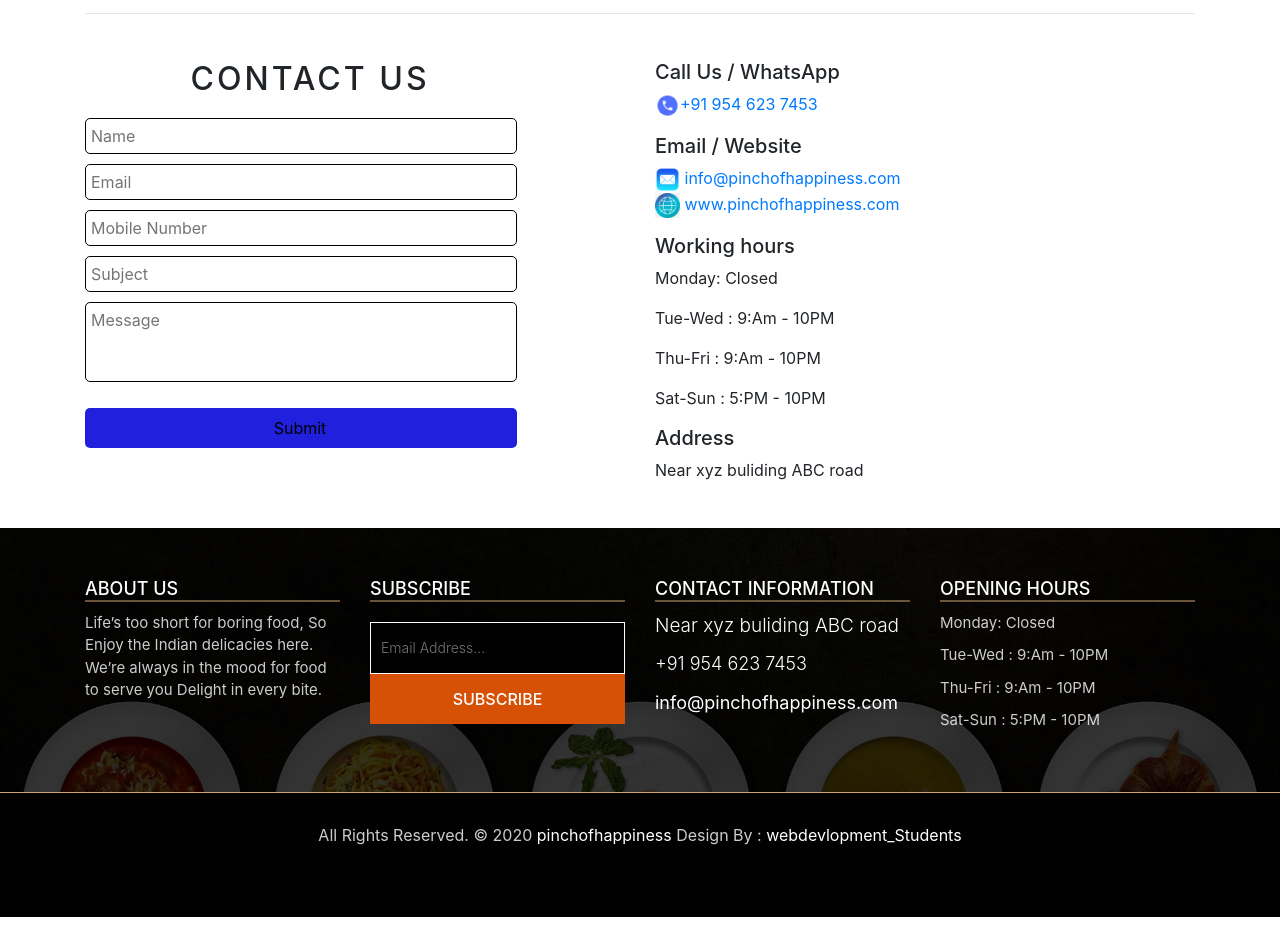
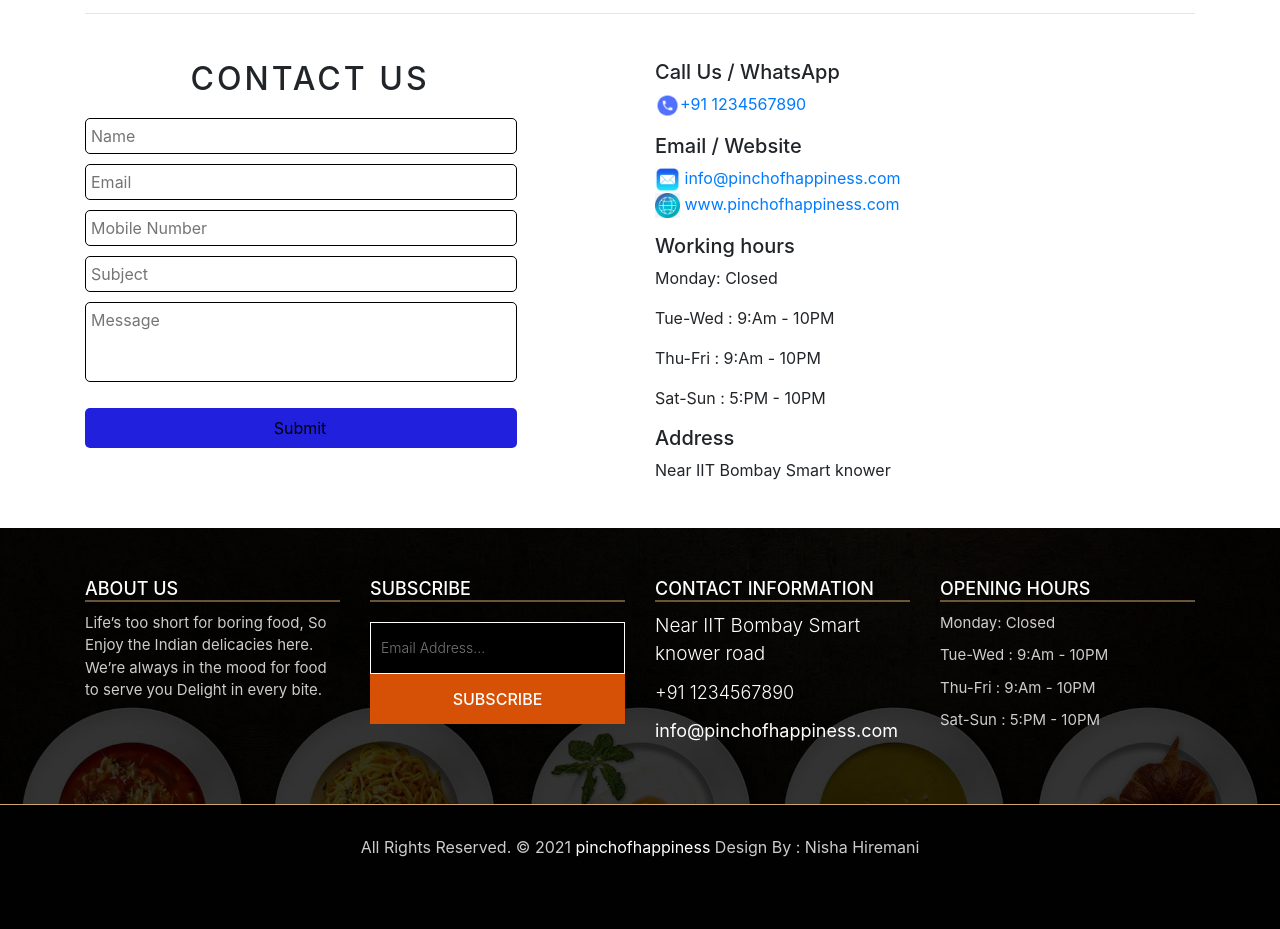
Before and after one commit to nishaph/food, a plain HTML site: page Pages/contactUs.html in a window 1280 px wide. Shown: the part 416-1345 px from the top of the page. Drawn offline with Linux system fonts and the light colour scheme.

Commit message:
Update contactUs.html

```diff
--- a/Pages/contactUs.html
+++ b/Pages/contactUs.html
@@ -111,7 +111,7 @@
     <!--contact details-->
       <div class="col-md-6 ">
             <h5>Call Us / WhatsApp</h5>
-               <p><a href="tel:+91 954 623 7453"><img src="../Pictures/call.png" height="25px" width="25px">+91 954 623 7453</a><br>
+               <p><a href="tel:+91 8095908046"><img src="../Pictures/call.png" height="25px" width="25px">+91 1234567890</a><br>
                 </p>
 
              <h5>Email / Website</h5>
@@ -135,7 +135,7 @@
                   <h5>Address</h5>
                 <p>
 
-                  Near xyz buliding ABC road
+                  Near IIT Bombay Smart knower
 
                 </p>
 
@@ -180,8 +180,8 @@
           </div>
           <div class="col-lg-3 col-md-6">
             <h3>Contact information</h3>
-            <p class="lead">Near xyz buliding ABC road</p>
-            <p class="lead"><a href="#">+91 954 623 7453</a></p>
+            <p class="lead">Near IIT Bombay Smart knower road</p>
+            <p class="lead"><a href="#">+91 1234567890</a></p>
             <p><a href="#"> info@pinchofhappiness.com</a></p>
           </div>
           <div class="col-lg-3 col-md-6">
@@ -199,9 +199,9 @@
           <div class="row">
             <div class="col-lg-12">
               <p class="company-name">
-                All Rights Reserved. &copy; 2020
-                <a href="#">pinchofhappiness</a> Design By :
-                <a href="#">webdevlopment_Students</a>
+                All Rights Reserved. &copy; 2021
+                <a href="#">pinchofhappiness</a> Design By : Nisha Hiremani
+
               </p>
             </div>
           </div>
```
